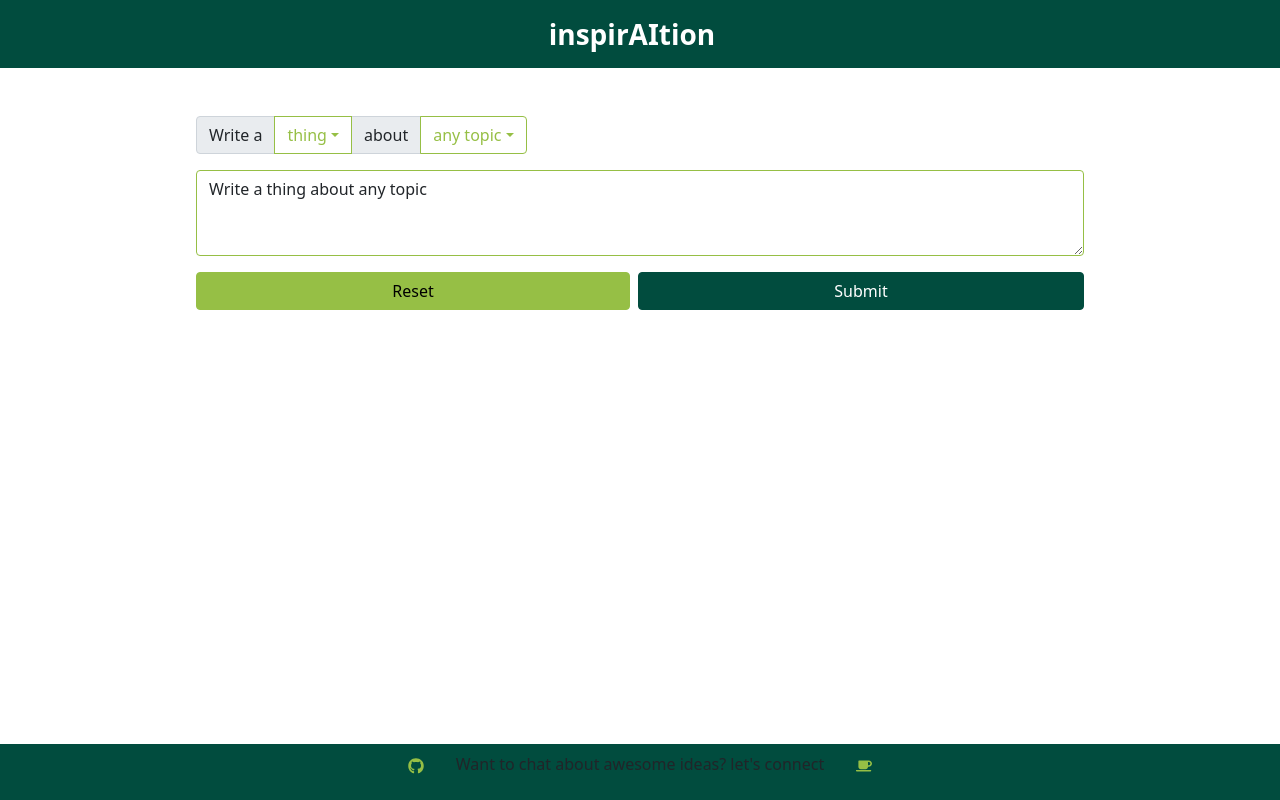
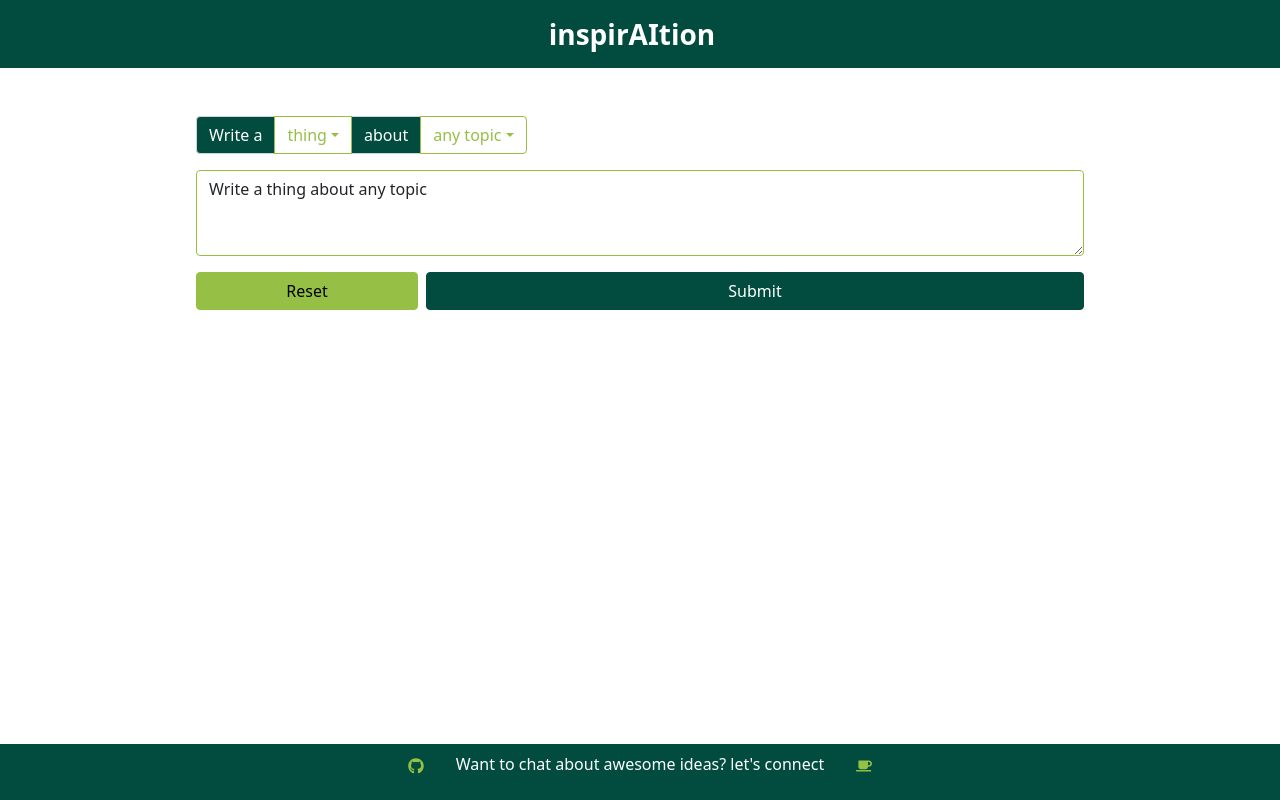
Before and after one commit to papoita/funai, a React (Create React App) app: page / in a window 1280 px wide. Built offline with nearby package versions, Linux system fonts and the light colour scheme.

Commit message:
personalize styling

```diff
--- a/src/components/Prompt.jsx
+++ b/src/components/Prompt.jsx
@@ -16,7 +16,7 @@ export default function Prompt(props) {
   } = useActions({setResults, like, thumbsDown, lightBulb});
 
   return (
-    <Card border="primary" className="my-4">
+    <Card border="primary" className="my-4 card-prompt">
       <Card.Body>
         <Card.Title>{prompt}</Card.Title>
         <Card.Text>{text}</Card.Text>
--- a/src/components/PromptForm.jsx
+++ b/src/components/PromptForm.jsx
@@ -93,7 +93,7 @@ export default function PromptForm(props) {
           id="input-group-dropdown-1"
           align="end"
         >
-          <Dropdown.Item onClick={handleThing} data-testid="catchline">
+          <Dropdown.Item className="" onClick={handleThing} data-testid="catchline">
             catchline
           </Dropdown.Item>
           <Dropdown.Item onClick={handleThing}>poem</Dropdown.Item>
@@ -139,7 +139,7 @@ export default function PromptForm(props) {
         </Form.Group>
         <div className="d-flex my-3">
           <Button
-            className="flex-fill me-1"
+            className="w-25 me-1"
             variant="secondary"
             type="reset"
             onClick={handleReset}
--- a/src/styles/App.scss
+++ b/src/styles/App.scss
@@ -1,9 +1,18 @@
-
 $theme-colors: (
-  "primary": #014C3E,
-  "secondary":#96BF45,
-  "warning":  #ff6347,
+  "primary": #014c3e,
+  "secondary": #96bf45,
+  "warning": #ff6347,
+  "light": white,
 );
 
+$dropdown-link-hover-color: white;
+$dropdown-link-hover-bg: #014c3eb5;
+
+$input-group-addon-color: white;
+$input-group-addon-bg: #014c3e;
 
 @import "~bootstrap/scss/bootstrap";
+
+.card-prompt:hover {
+  box-shadow: 2px 2px 3px #014c3eb5;
+}
```
